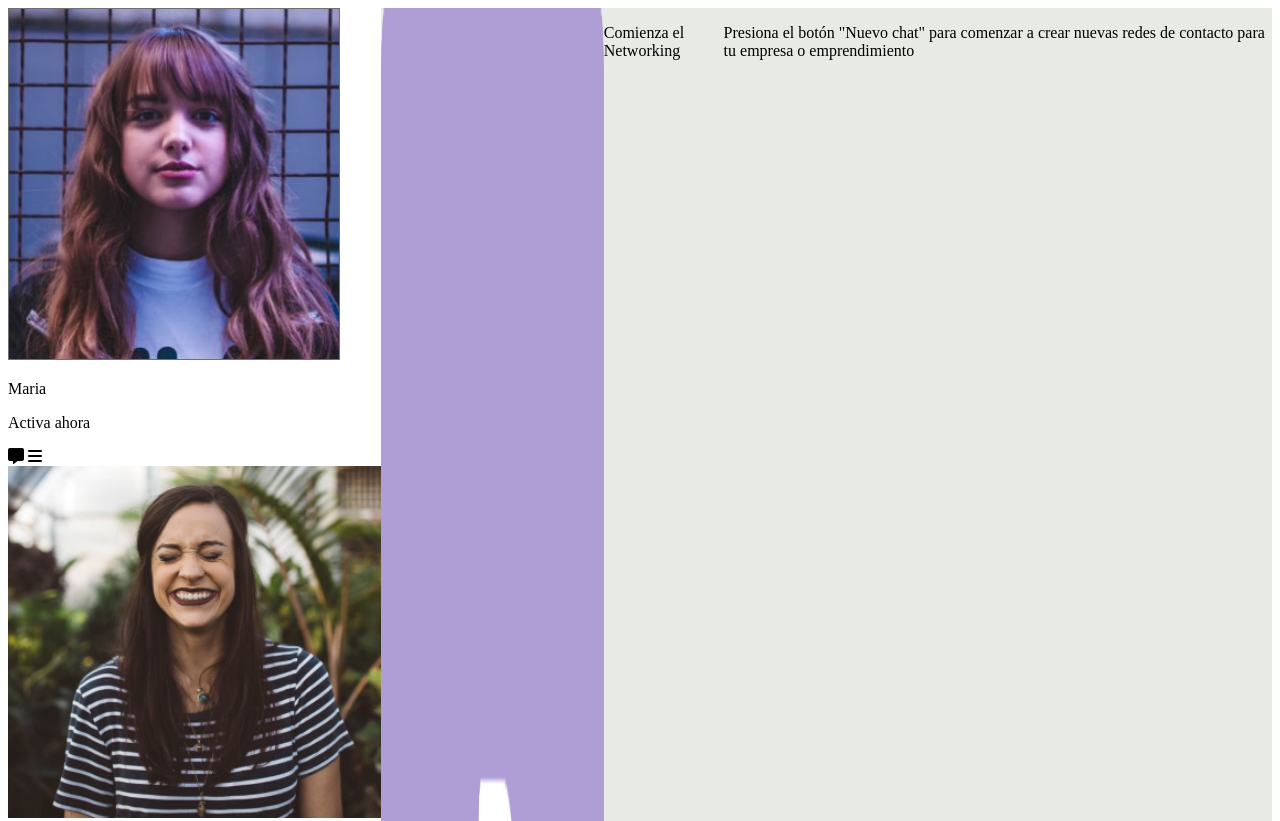
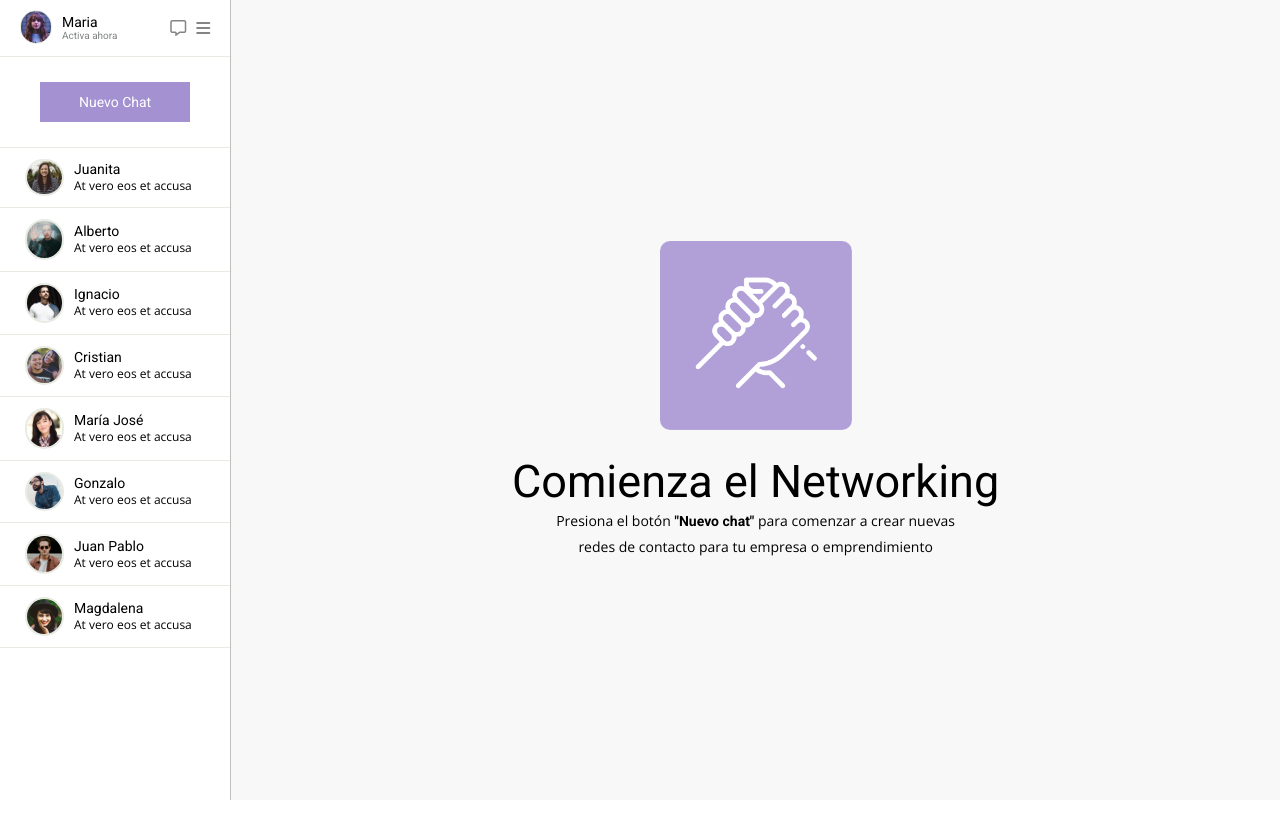
Before and after one commit to MaruVivas/sistema-de-mensajeria-desafio1, a plain HTML site: page index.html in a window 1280 px wide. Shown: the top 821 px of the page. After the commit the page ends 800 px from the top, so only its background shows below. Drawn offline with nearby package versions, Linux system fonts and the light colour scheme.

Commit message:
last modifications

```diff
--- a/assets/css/style.css
+++ b/assets/css/style.css
@@ -8,33 +8,182 @@
     --dark-jungle: #1b1f21;
     --outer-space: #444749;
     --old-silver: #828485;
-    --font1: roboto;
-    --font2: open sans;
+    --font1:'Roboto', sans-serif;
+    --font2: 'Open Sans', sans-serif;
+}
+
+* {
+	margin: 0;
+	padding: 0;
 }
 
 html {
     margin: 0;
     padding: 0;
     overflow: hidden;
-    font-size: 62,5%;
+	font-size: 62.5%;
+
 }
 
 .container {
+	margin: 0;
     padding: 0;
     display: flex;
 }
 
 .main {
     margin: 0;
-    background-color: var(--platinum);
+	width: 82vw;
+	height: 100vh;
+    background-color: #F8F8F8;
     display: flex;
     flex: column;
+	justify-content: center;
+	align-items: center;
+	}
+
+.start {
+	width: 40vw;
+	text-align: center;
+	display: flex;
+	flex-direction: column;
+	justify-content: center;
+	align-items: center;
+
+
+}
+.start-img {
+    width: 15vw;
+    display: flex;
+	border-radius: 10px;
+	justify-self: center;
 }
 
-.start-img {
-    width: 25%;
-    display: flex;
+.start-title {
+	font-family: var(--font1);
+	font-size: 4.5rem;
+	margin-top: 2.5rem;
+}
+
+.start-instructions {
+	font-family: var(--font2);
+	width: 80%;
+	font-size: 1.4rem;
+	line-height: 2.5rem;
+
+}
+
+span {
+	font-weight: bold;
+	font-family: var(--font1);
 }
 .sidebar {
-    width: 30vw;
+    width: 18vw;
+	min-height: 100vh;
+	display: flex;
+	flex-direction: column;
+	border-right: 1px solid var(--gray);
 }
+
+.user-menu {
+	display: flex;
+	padding: 1rem 1rem;
+	border-bottom: 1px solid var(--platinum);
+	justify-content: space-between;
+
+}
+
+.user-avatar {
+	width: 3rem;
+	border: 1.5px solid var(--platinum);
+	border-radius: 100px;
+	margin: 0 1rem;
+}
+
+.user-status {
+	display: flex;
+	width: 50%;
+	flex-direction: column;
+	align-self: left;
+	justify-content: center;
+	margin-right: 5rem ;
+
+}
+
+
+.user-status p:first-child {
+	font-family: var(--font1);
+	font-size: 1.4rem;
+}
+
+.user-status p:nth-child(2) {
+	font-family: var(--font1);
+	font-size: 1rem;
+	color: var(--old-silver);
+}
+
+.icon-container {
+	display: flex;
+
+
+
+
+}
+.icon {
+	align-self: center;
+	color: var(--old-silver);
+	margin: 0 1rem 0 0;
+	font-size: 1.6rem;
+
+}
+
+.new-chat {
+	display: flex;
+	justify-content: center;
+	align-items: center;
+	padding: 2.5rem 0;
+	border-bottom: 1px solid var(--platinum);
+}
+
+.new-chat a {
+	background-color: var(--blue-bell);
+	color: var(--white);
+	width: 65%;
+	padding: 1.2rem 0;
+	text-align: center;
+	font-family: var(--font1);
+	font-size: 1.4rem;
+	text-decoration: none;
+}
+
+.new-chat a:hover {
+	background-color: var(--soap);
+}
+
+.new-chat a:focus {
+	background-color: var(--gray);
+}
+
+.contact {
+	display: flex;
+	justify-content: flex-start;
+	align-items: center;
+	padding: 1.1rem 0.5rem;
+	border-bottom: 1px solid var(--platinum);
+}
+.contact-avatar {
+	width: 3.5rem;
+	border: 2px solid var(--platinum);
+	border-radius: 100px;
+	margin: 0 1rem 0 2rem;
+}
+
+.contact-info p:first-child {
+	font-family: var(--font1);
+	font-size: 1.4rem;
+}
+
+.contact-info p:nth-child(2) {
+	font-family: var(--font2);
+	font-size: 1.2rem;
+}
--- a/index.html
+++ b/index.html
@@ -16,67 +16,88 @@
 <div class="container">
 	<aside class="sidebar">
 		<header class="user-menu">
-			<img class="user-avatar" src="assets/img/maria.jpg" alt="user avatar">
+			<div class="user-avatar-container">
+				<img class="user-avatar" src="assets/img/maria.jpg" alt="user avatar">
+			</div>
 			<div class="user-status">
 				<p class="name">Maria</p>
 				<p class="status">Activa ahora</p>
 			</div>
-			<i class="fas fa-comment-alt"></i>
-			<i class="fas fa-bars"></i>
+			<div class="icon-container">
+				<i class="far fa-comment-alt icon"></i>
+				<i class="fas fa-bars icon"></i>
+			</div>
 		</header>
+
 		<div class="new-chat">
-			<a href="#"></a>
+			<a href="#">Nuevo Chat</a>
 		</div>
-		<div class="contacts">
+
 			<div class="contact">
 				<img class="contact-avatar" src="assets/img/juanita.jpg" alt="juanita">
 				<div class="contact-info">
 					<p class="contact-name">Juanita</p>
 					<p class="message-preview">At vero eos et accusa</p>
 				</div>
+			</div>
+			<div class="contact">
 				<img class="contact-avatar" src="assets/img/alberto.jpg" alt="alberto">
 				<div class="contact-info">
 					<p class="contact-name">Alberto</p>
 					<p class="message-preview">At vero eos et accusa</p>
 				</div>
+			</div>
+			<div class="contact">
 				<img class="contact-avatar" src="assets/img/ignacio.jpg" alt="ignacio">
 				<div class="contact-info">
 					<p class="contact-name">Ignacio</p>
 					<p class="message-preview">At vero eos et accusa</p>
 				</div>
+			</div>
+			<div class="contact">
 				<img class="contact-avatar" src="assets/img/cristian.jpg" alt="cristian">
 				<div class="contact-info">
 					<p class="contact-name">Cristian</p>
 					<p class="message-preview">At vero eos et accusa</p>
 				</div>
+			</div>
+			<div class="contact">
 				<img class="contact-avatar" src="assets/img/mariaj.jpg" alt="maria jose">
 				<div class="contact-info">
 					<p class="contact-name">María José</p>
 					<p class="message-preview">At vero eos et accusa</p>
 				</div>
+			</div>
+			<div class="contact">
 				<img class="contact-avatar" src="assets/img/gonzalo.jpg" alt="gonzalo">
 				<div class="contact-info">
 					<p class="contact-name">Gonzalo</p>
 					<p class="message-preview">At vero eos et accusa</p>
 				</div>
+			</div>
+			<div class="contact">
 				<img class="contact-avatar" src="assets/img/juanp.jpg" alt="juan pablo">
 				<div class="contact-info">
 					<p class="contact-name">Juan Pablo</p>
 					<p class="message-preview">At vero eos et accusa</p>
 				</div>
+			</div>
+			<div class="contact">
 				<img class="contact-avatar" src="assets/img/magdalena.jpg" alt="magdalena">
 				<div class="contact-info">
 					<p class="contact-name">Magdalena</p>
 					<p class="message-preview">At vero eos et accusa</p>
 				</div>
 			</div>
-		</div>
+
 	</aside>
 	<main class="main">
-		<img class="start-img" src="assets/img/hand.png" alt="hand">
-		<p class="start-title">Comienza el Networking</p>
-		<p class="start-instructions">Presiona el botón <span>"Nuevo chat"</span> para
-		comenzar a crear nuevas redes de contacto para tu empresa o emprendimiento</p>
+		<div class="start">
+			<img class="start-img" src="assets/img/hand.png" alt="hand">
+			<p class="start-title font1">Comienza el Networking</p>
+			<p class="start-instructions font2">Presiona el botón <span>"Nuevo chat"</span> para
+			comenzar a crear nuevas redes de contacto para tu empresa o emprendimiento</p>
+		</div>
 	</main>
 </div>
 
```
